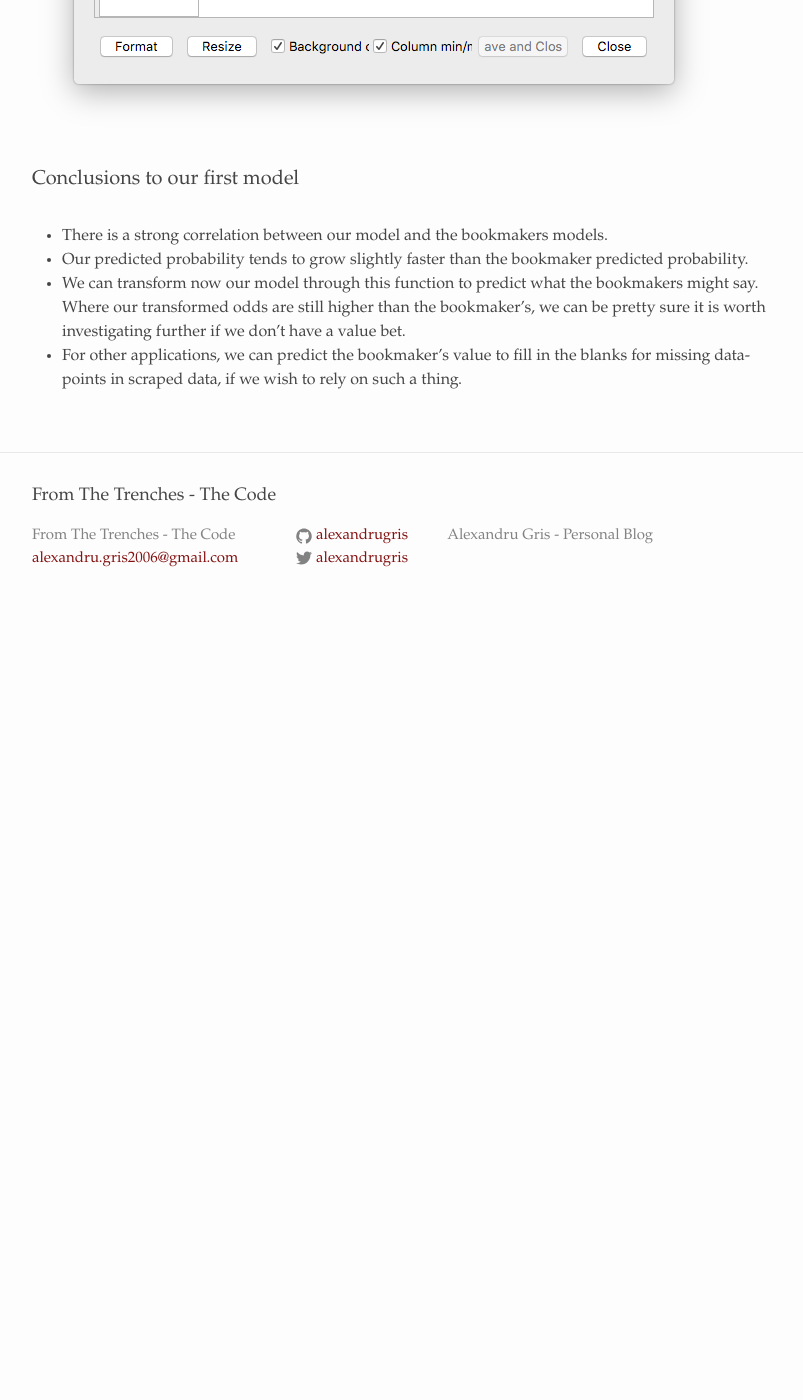
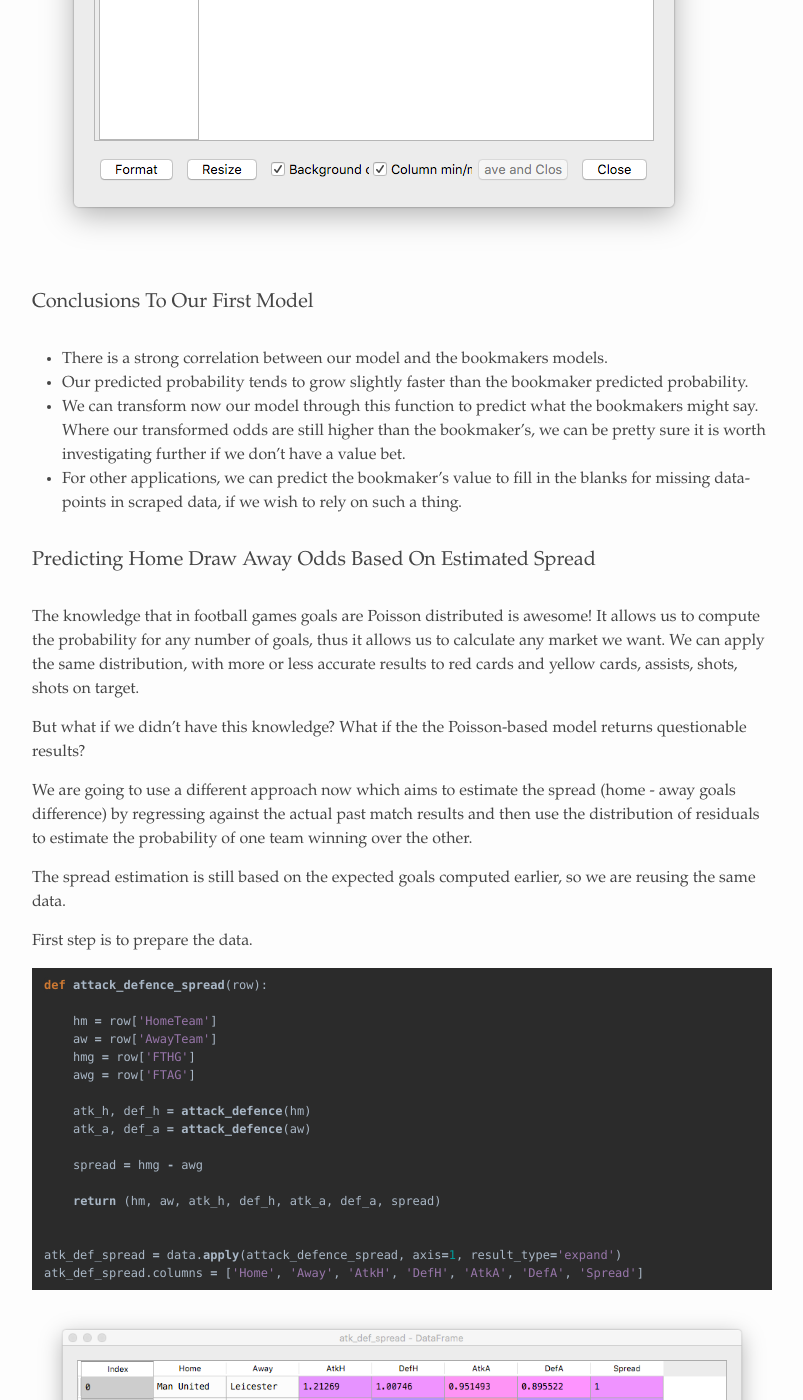
Before and after one commit to alexandrugris/my-jekyll-tech-blog, a Jekyll site: the page built from MyBlog/_posts/2019-07-26-odds-and-models.markdown, in a window 1280 px wide and 1400 px high, scrolled down 4548 px. Shown: the whole window, without its empty margins (238-1041 px from the left). Built offline with Jekyll 4.4.1, drawn with Linux system fonts in a browser that asks for light colours; before the commit the page ends 5178 px from its top, so only the background shows below that; some of the changed text lies outside the part shown.

Commit message:
Odds and Models - chapter complete

````diff
--- a/MyBlog/_posts/2019-07-26-odds-and-models.markdown
+++ b/MyBlog/_posts/2019-07-26-odds-and-models.markdown
@@ -5,7 +5,7 @@
 categories: statistics
 ---
 
-Experiments with sports prediction models.
+Experiments with sports prediction models. It starts from a multiplicative expected goals model, then it computes the odds for home draw away markets in two different ways, and then compare the performance of these odds to the bookmakers' odds.
 
 ### Analyzing Premier League 2018-2019 Matches
 
@@ -67,6 +67,8 @@
 ```
 
 In this case, the result would be: `xGA=1.7696721143296168` and `xGH=0.7235778121818841`. While this model is crude, it is a good starting point into our data exploration.
+
+### Predicting Odds Based on The Poisson Distribution
 
 We are going to use now the observation that goals in a football match are roughly Poisson distributed, to compute any goal-based markets. In our case, we are going to look at the Home Draw Away markets. The same approach can be used to reverse engineer the expected goals from existing bookmakers odds, the Home Draw Away and Over Under markets.
 
@@ -149,9 +151,102 @@
 
 ![odds_models]({{site.url}}/assets/odds_and_models_3.png)
 
-### Conclusions to our first model
+### Conclusions To Our First Model
 
 - There is a strong correlation between our model and the bookmakers models.
 - Our predicted probability tends to grow slightly faster than the bookmaker predicted probability.
 - We can transform now our model through this function to predict what the bookmakers might say. Where our transformed odds are still higher than the bookmaker's, we can be pretty sure it is worth investigating further if we don't have a value bet.
 - For other applications, we can predict the bookmaker's value to fill in the blanks for missing data-points in scraped data, if we wish to rely on such a thing.
+
+### Predicting Home Draw Away Odds Based On Estimated Spread
+
+The knowledge that in football games goals are Poisson distributed is awesome! It allows us to compute the probability for any number of goals, thus it allows us to calculate any market we want. We can apply the same distribution, with more or less accurate results to red cards and yellow cards, assists, shots, shots on target.
+
+But what if we didn't have this knowledge? What if the the Poisson-based model returns questionable results?
+
+We are going to use a different approach now which aims to estimate the spread (home - away goals difference) by regressing against the actual past match results and then use the distribution of residuals to estimate the probability of one team winning over the other.
+
+The spread estimation is still based on the expected goals computed earlier, so we are reusing the same data.
+
+First step is to prepare the data.
+
+```python
+def attack_defence_spread(row):
+
+    hm = row['HomeTeam']
+    aw = row['AwayTeam']
+    hmg = row['FTHG']
+    awg = row['FTAG']
+
+    atk_h, def_h = attack_defence(hm)
+    atk_a, def_a = attack_defence(aw)
+
+    spread = hmg - awg
+
+    return (hm, aw, atk_h, def_h, atk_a, def_a, spread)
+
+
+atk_def_spread = data.apply(attack_defence_spread, axis=1, result_type='expand')
+atk_def_spread.columns = ['Home', 'Away', 'AtkH', 'DefH', 'AtkA', 'DefA', 'Spread']
+```
+![odds_models]({{site.url}}/assets/odds_and_models_4.png)
+
+Second step is to do regression analysis. We have chosen as predictor variables the atack and defece strengths of our opponent teams.
+
+```python
+X_train = atk_def_spread[['AtkH', 'DefH', 'AtkA', 'DefA']]
+Y_train = atk_def_spread[['Spread']]
+
+regressor = LinearRegression()
+regressor.fit(X_train, Y_train)
+
+# check R^2
+print(regressor.score(X_train, Y_train))
+
+# check residuals
+y_pred = regressor.predict(X_train)
+e = Y_train  - y_pred
+e.hist()
+```
+
+When we analyse the residuals we are happy to notice they look very much normally distributed around the 0 value:
+
+```
+In [62]: e.mean()
+Out[62]:
+Spread    1.168656e-17
+dtype: float64
+```
+
+![odds_models]({{site.url}}/assets/odds_and_models_5.png)
+
+However, the results of the regression are a little bit counter intuitive:
+
+![odds_models]({{site.url}}/assets/odds_and_models_6.png)
+
+Now we are going to do the last step of this analysis and we are going to compute the odds of home draw away based on the residuals. We are going to use cumulative distribution function in this case which, by definition, is `p(A <= x) = cdf(x)`. Since our distribution of residuals is normal, we will use the `norm.cdf` function.
+
+```python
+atk_def_spread['Predicted Spread'] = y_pred # for eyeballing our predicted spread
+
+from scipy.stats import norm as norm
+atk_def_spread['Predicted Spread'] = y_pred
+## compute prob of winning
+atk_def_spread['Computed Home Prob'] = 1 - norm.cdf(0, loc=y_pred, scale=y_pred.std())
+```
+
+![odds_models]({{site.url}}/assets/odds_and_models_7.png)
+
+### Comparing New Odds to Bookmaker's Odds
+
+The scatter plot:
+
+![odds_models]({{site.url}}/assets/odds_and_models_8.png)
+
+The regression parameters:
+
+ - `'intercept': -0.021273267737595025`
+ - `'slope': 0.8639928039354018`
+ - `'score': 0.8632736293163973`
+
+Which basically means a rather similar quality model to the Poisson based.
````
Also changed, not shown: MyBlog/assets/odds_and_models_4.png (added), MyBlog/assets/odds_and_models_5.png (added), MyBlog/assets/odds_and_models_6.png (added), MyBlog/assets/odds_and_models_7.png (added), MyBlog/assets/odds_and_models_8.png (added), MyBlog/assets/odds_and_modes_8.png (added).
